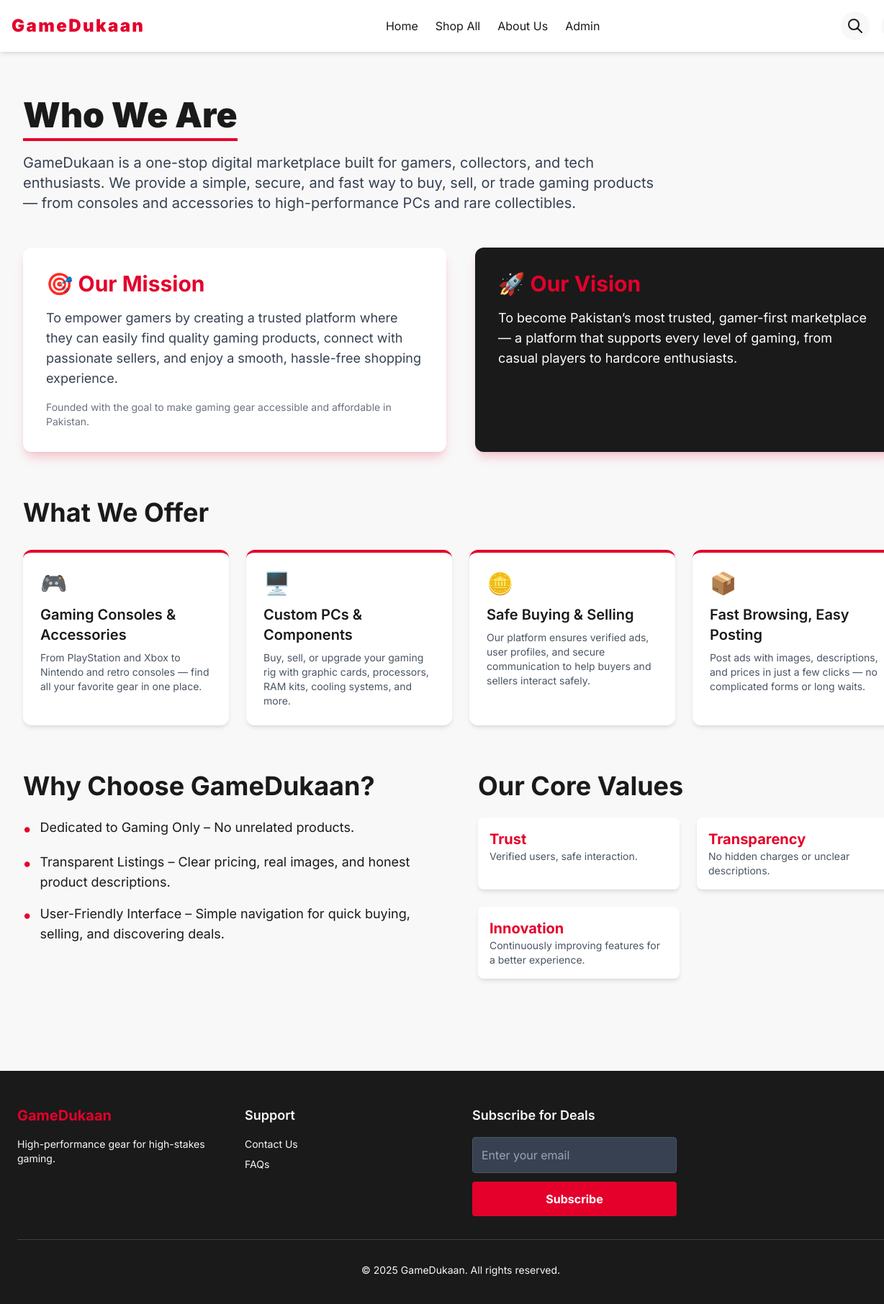
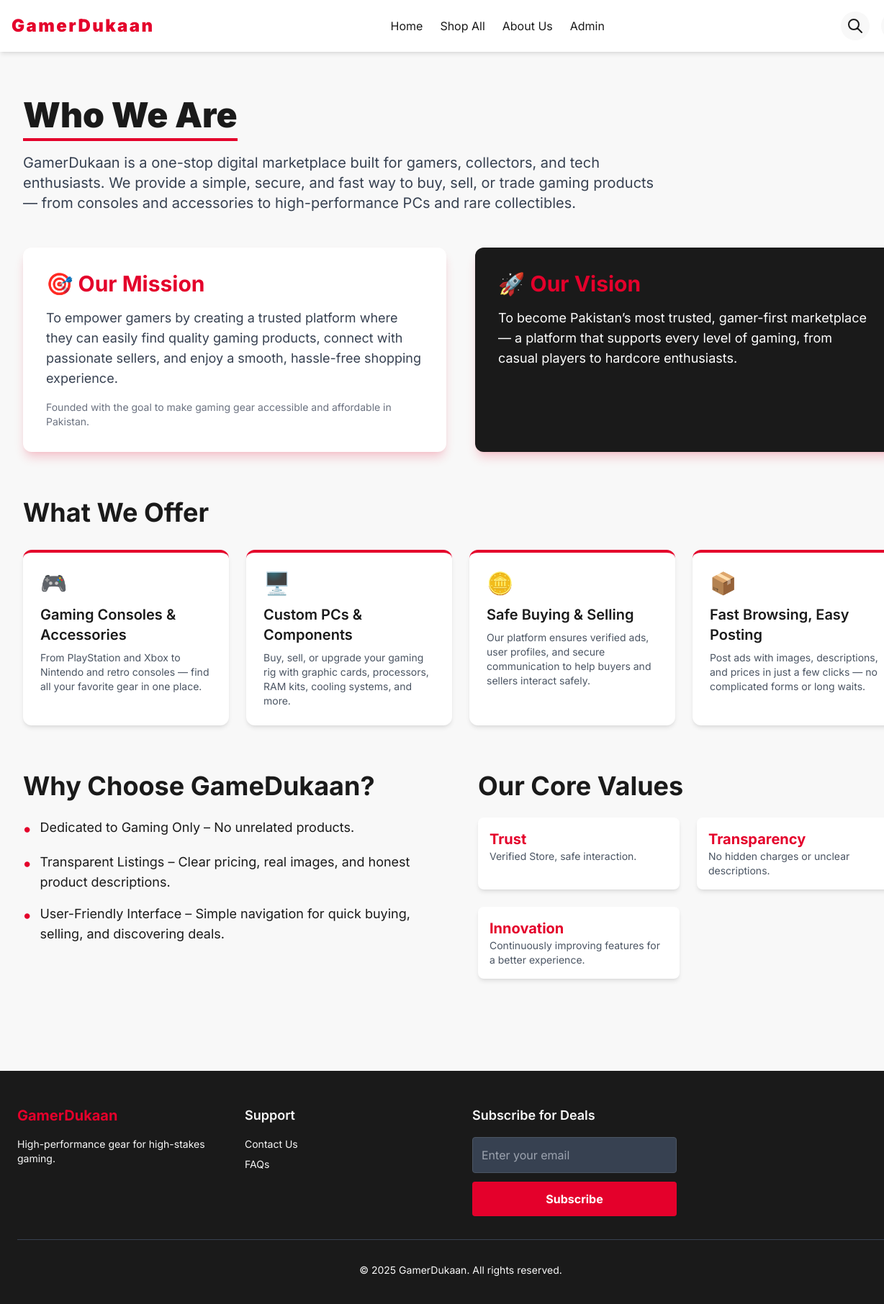
Before and after one commit to NoumanSyed70/GameDukaan, a plain HTML site: page about.html in a window 1280 px wide. Shown: the full height of the page at 72% size, 0-1228 px from the left. Drawn offline with nearby package versions, Linux system fonts and the light colour scheme.

Commit message:
Update about.html

```diff
--- a/about.html
+++ b/about.html
@@ -3,7 +3,7 @@
 <head>
     <meta charset="UTF-8">
     <meta name="viewport" content="width=device-width, initial-scale=1.0">
-    <title>About Us — GameDukaan</title>
+    <title>About Us  GamerDukaan</title>
 
     <script src="https://cdn.tailwindcss.com"></script>
     <script>
@@ -32,7 +32,7 @@
     <header id="main-header" class="bg-white shadow-soft sticky top-0 z-50">
         <div class="container mx-auto px-4 py-4 flex justify-between items-center">
             <a href="index.html" class="text-2xl font-black text-gg-primary tracking-widest">
-                GameDukaan
+                GamerDukaan
             </a>
             <nav class="hidden md:flex space-x-6 font-medium">
                 <a href="index.html" class="hover:text-gg-primary transition-colors">Home</a>
@@ -65,7 +65,7 @@
             Who We Are
         </h1>
         <p class="text-xl text-gray-700 max-w-4xl mb-12">
-            GameDukaan is a one-stop digital marketplace built for gamers, collectors, and tech enthusiasts. We provide a simple, secure, and fast way to buy, sell, or trade gaming products — from consoles and accessories to high-performance PCs and rare collectibles.
+            GamerDukaan is a one-stop digital marketplace built for gamers, collectors, and tech enthusiasts. We provide a simple, secure, and fast way to buy, sell, or trade gaming products — from consoles and accessories to high-performance PCs and rare collectibles.
         </p>
 
         <div class="grid grid-cols-1 md:grid-cols-2 gap-10 mb-16">
@@ -141,7 +141,7 @@
                 <div class="grid grid-cols-2 gap-6">
                     <div class="p-4 bg-white rounded-lg shadow-soft">
                         <h3 class="text-xl font-bold text-gg-primary">Trust</h3>
-                        <p class="text-sm text-gray-600">Verified users, safe interaction.</p>
+                        <p class="text-sm text-gray-600">Verified Store, safe interaction.</p>
                     </div>
                     <div class="p-4 bg-white rounded-lg shadow-soft">
                         <h3 class="text-xl font-bold text-gg-primary">Transparency</h3>
@@ -161,7 +161,7 @@
         <div class="container mx-auto px-6">
             <div class="grid grid-cols-1 md:grid-cols-4 gap-8">
                 <div>
-                    <h3 class="text-xl font-bold text-gg-primary mb-4">GameDukaan</h3>
+                    <h3 class="text-xl font-bold text-gg-primary mb-4">GamerDukaan</h3>
                     <p class="text-sm">High-performance gear for high-stakes gaming.</p>
                 </div>
                 <div>
@@ -185,7 +185,7 @@
                 </div>
             </div>
             <div class="text-center pt-8 mt-8 border-t border-gray-700">
-                <p class="text-sm">&copy; 2025 GameDukaan. All rights reserved.</p>
+                <p class="text-sm">&copy; 2025 GamerDukaan. All rights reserved.</p>
             </div>
         </div>
     </footer>
```
